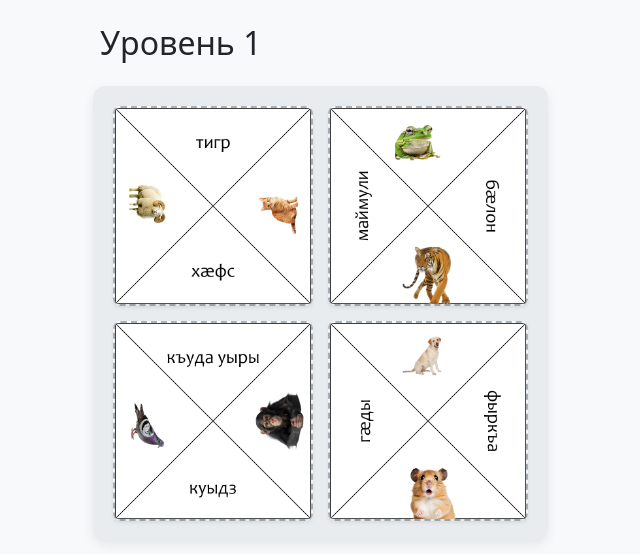
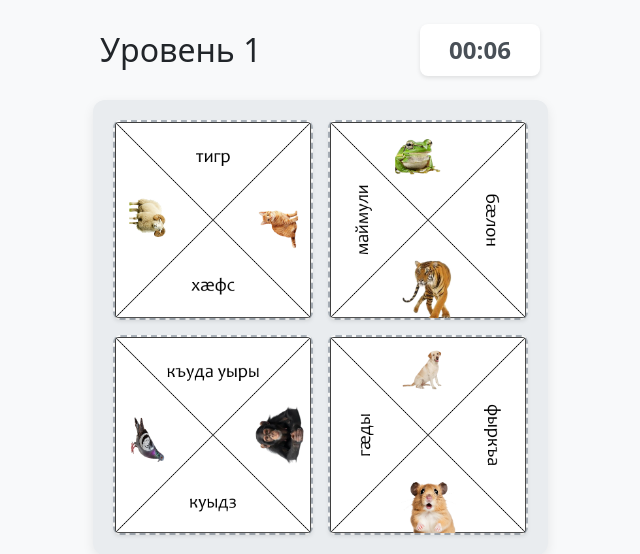
Before and after one commit to Rudzyng/ossetian-mazaika, a Flask app: page /play_level1 in a window 1280 px wide. Shown: the top 554 px of the page, without its empty margins (320-960 px from the left). Run offline with Flask 3, Linux system fonts and the light colour scheme.

Commit message:
сделан таймер для первого уровня

```diff
--- a/templates/playlevel1.html
+++ b/templates/playlevel1.html
@@ -54,17 +54,34 @@
         .cell img:active {
             cursor: grabbing;
         }
+
+        .timer-display {
+            font-size: 1.5rem;
+            font-weight: bold;
+            color: #495057;
+            background: #fff;
+            padding: 8px 20px;
+            border-radius: 8px;
+            box-shadow: 0 2px 4px rgba(0,0,0,0.1);
+            min-width: 120px;
+        }
+        .timer-display.finished {
+            color: #198754;
+            background: #d1e7dd;
+        }
     </style>
 </head>
 <body>
 
 <div class="container text-center mt-4">
-    <!-- Шапка -->
     <div class="d-flex justify-content-between align-items-center mb-4" style="max-width: 440px; margin: 0 auto;">
         <h2 class="mb-0">Уровень 1</h2>
-        <button id="btnHome" class="btn btn-outline-secondary" onclick="goToIndex()" style="display: none;">
-             На главную
-        </button>
+        <div class="d-flex align-items-center gap-2">
+            <span id="timer" class="timer-display">00:00</span>
+            <button id="btnHome" class="btn btn-outline-secondary" onclick="goToIndex()" style="display: none;">
+                На главную
+            </button>
+        </div>
     </div>
 
     <div class="puzzle-wrapper mx-auto d-flex justify-content-center">
@@ -89,13 +106,13 @@
     </button>
 </div>
 
-<!-- Модальное окно Bootstrap -->
 <div class="modal fade" id="winModal" tabindex="-1" aria-labelledby="winModalLabel" aria-hidden="true">
     <div class="modal-dialog modal-dialog-centered">
         <div class="modal-content text-center border-0 shadow">
             <div class="modal-body py-4">
-                <h3 id="winModalLabel" class="text-success mb-2"> Вы выиграли!</h3>
-                <p class="text-muted mb-3">Пазл собран верно.</p>
+                <h3 id="winModalLabel" class="text-success mb-2">Вы выиграли!</h3>
+                <p class="text-muted mb-1">Пазл собран верно.</p>
+                <p class="mb-3">Ваше время: <strong id="finalTime" class="text-success fs-5">--:--</strong></p>
                 <button type="button" class="btn btn-success px-4" onclick="closeWinModal()">
                     Продолжить
                 </button>
@@ -107,6 +124,34 @@
 <script src="https://cdn.jsdelivr.net/npm/bootstrap@5.3.3/dist/js/bootstrap.bundle.min.js"></script>
 
 <script>
+    // === ТАЙМЕР ===
+    let timerInterval = null;
+    let startTime = null;
+    let finalTimeSeconds = 0;
+
+    function formatTime(seconds) {
+        const m = Math.floor(seconds / 60).toString().padStart(2, '0');
+        const s = (seconds % 60).toString().padStart(2, '0');
+        return `${m}:${s}`;
+    }
+
+    function startTimer() {
+        startTime = Date.now();
+        timerInterval = setInterval(() => {
+            const elapsed = Math.floor((Date.now() - startTime) / 1000);
+            document.getElementById('timer').textContent = formatTime(elapsed);
+        }, 1000);
+    }
+
+    function stopTimer() {
+        if (timerInterval) {
+            clearInterval(timerInterval);
+            timerInterval = null;
+        }
+        finalTimeSeconds = Math.floor((Date.now() - startTime) / 1000);
+        return finalTimeSeconds;
+    }
+
     const winModalEl = document.getElementById('winModal');
     const winModal = new bootstrap.Modal(winModalEl);
 
@@ -147,11 +192,19 @@
         targetCell.appendChild(draggedEl);
 
         if (checkWin()) {
+            const time = stopTimer();
+
+            document.getElementById('timer').classList.add('finished');
             document.querySelectorAll(".cell img").forEach(img => {
                 img.setAttribute("draggable", "false");
                 img.style.cursor = "default";
             });
             document.getElementById("btnHome").style.display = "inline-block";
+
+            document.getElementById('finalTime').textContent = formatTime(time);
+
+            saveResultToServer(time);
+
             winModal.show();
         }
     }
@@ -190,6 +243,28 @@
             });
             if (!checkWin()) valid = true;
         }
+        startTimer();
+    }
+
+    function saveResultToServer(timeSeconds) {
+        fetch('/api/save_level_result', {
+            method: 'POST',
+            headers: {
+                'Content-Type': 'application/json',
+            },
+            body: JSON.stringify({
+                level: 1,
+                time_seconds: timeSeconds,
+                time_formatted: formatTime(timeSeconds)
+            })
+        })
+        .then(response => response.json())
+        .then(data => {
+            console.log('Результат сохранён:', data);
+        })
+        .catch(error => {
+            console.error('Ошибка при сохранении результата:', error);
+        });
     }
 
     function closeWinModal() {
```
